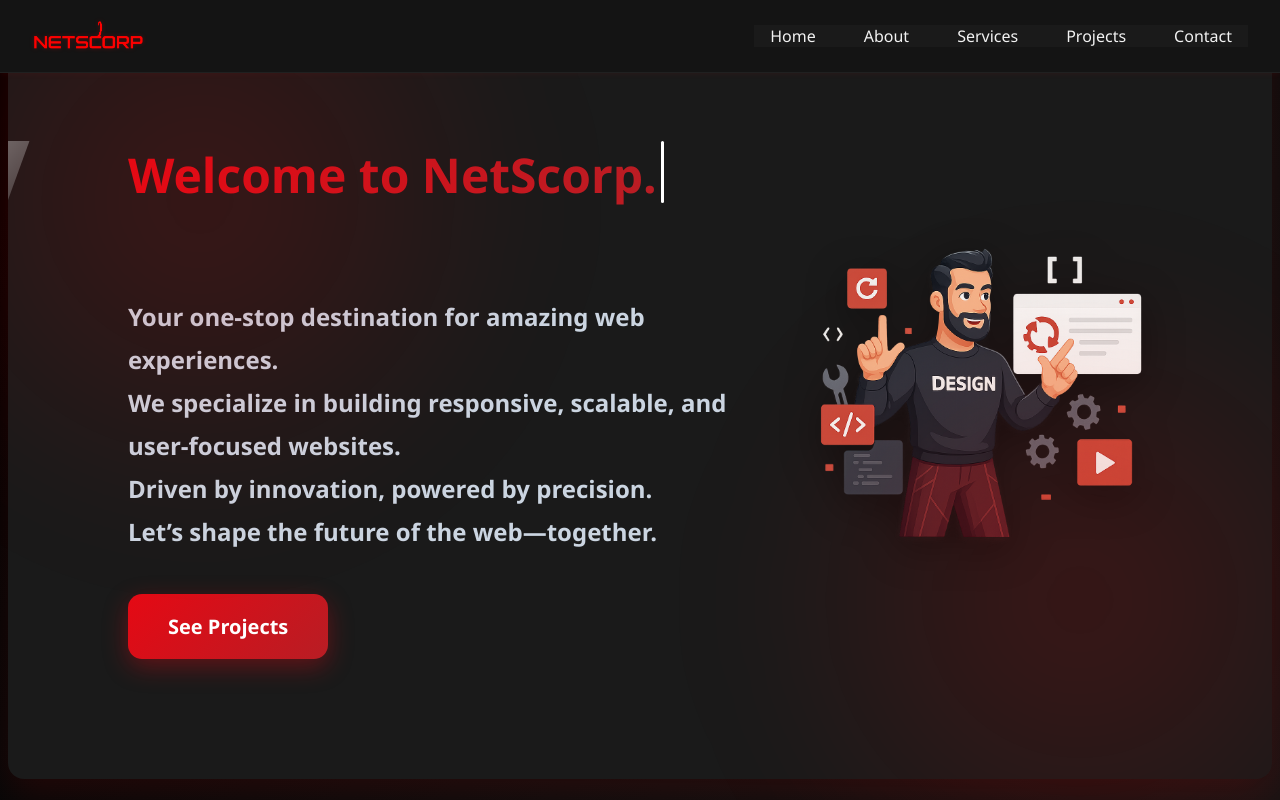
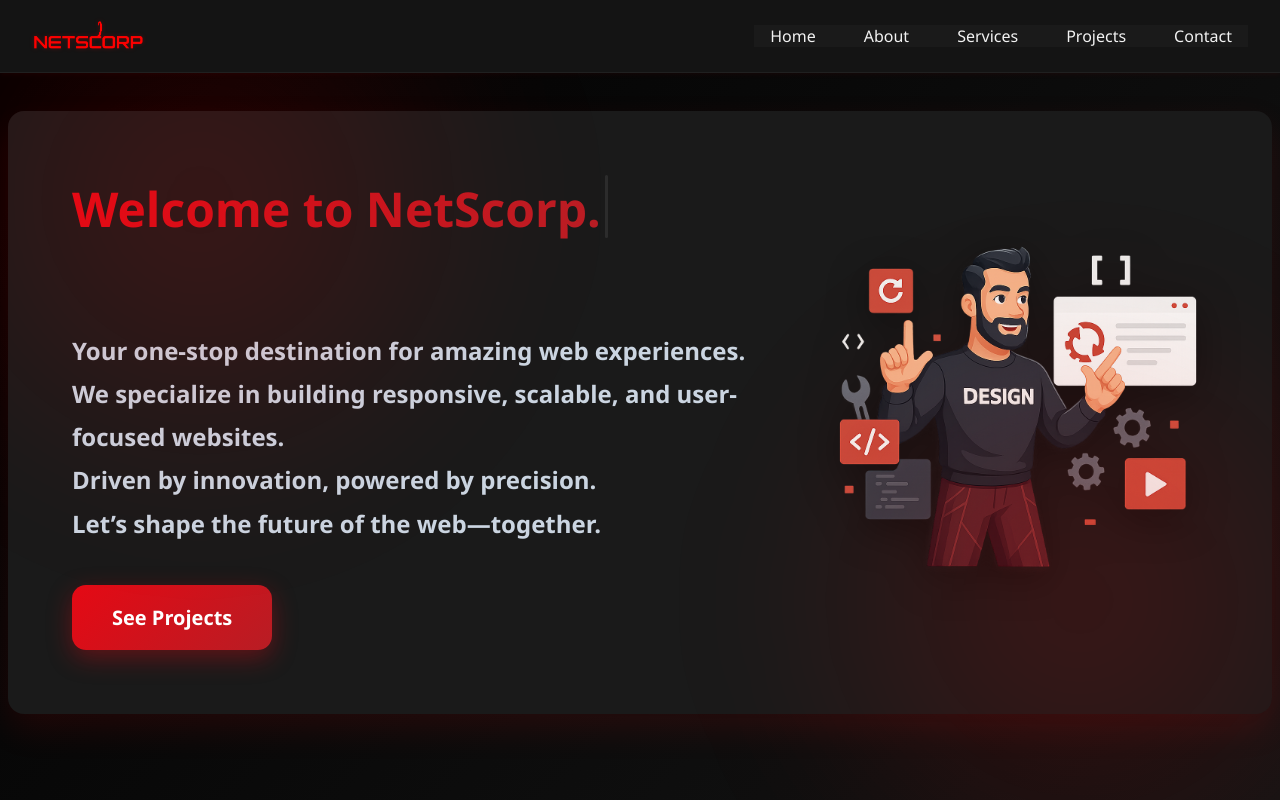
Before and after one commit to antojoseph2806/netscorp-red, a React (Create React App) app: page / in a window 1280 px wide. Built offline with nearby package versions, Linux system fonts and the light colour scheme.

Commit message:
desktop view

```diff
--- a/src/sections/Hero/Hero.module.css
+++ b/src/sections/Hero/Hero.module.css
@@ -6,6 +6,7 @@
   align-items: center;
   position: relative;
   overflow: hidden;
+  padding-top: 1.6rem; /* spacing under fixed navbar */
 }
 
 .hero::before,
@@ -14,7 +15,7 @@
   position: absolute;
   width: 700px;
   height: 700px;
-  background: radial-gradient(circle, rgba(255, 0, 0, 0.15), transparent 70%); /* Red glow */
+  background: radial-gradient(circle, rgba(255, 0, 0, 0.15), transparent 70%);
   border-radius: 50%;
   z-index: 0;
   animation: float 8s ease-in-out infinite alternate;
@@ -35,7 +36,7 @@
 .container {
   width: calc(100vw - 1rem);
   max-width: 1500px;
-  padding: 7.5rem;
+  padding: clamp(2rem, 5vw, 7.5rem);
   background: #1a1a1a;
   border-radius: 16px;
   box-shadow: 0 15px 35px rgba(255, 0, 0, 0.1);
@@ -47,6 +48,7 @@
   overflow: hidden;
   box-sizing: border-box;
   flex-wrap: wrap;
+  transition: transform 0.3s ease, box-shadow 0.3s ease;
 }
 
 .container:hover {
@@ -62,12 +64,13 @@
   animation: fadeSlideRight 1.5s ease forwards;
   min-width: 280px;
   color: #f3f3f3;
+  word-break: break-word;
 }
 
 .typingHeading {
-  font-size: 3rem;
+  font-size: clamp(2rem, 5vw, 3rem);
   margin-bottom: 1.2rem;
-  background: linear-gradient(90deg, #e50914, #b81d24); /* Netflix red gradient */
+  background: linear-gradient(90deg, #e50914, #b81d24);
   -webkit-background-clip: text;
   -webkit-text-fill-color: transparent;
   font-weight: 900;
@@ -92,22 +95,33 @@
 
 .cursor {
   display: inline-block;
-  background-color: #fff !important;
+  background-color: #ffffff;
   margin-left: 4px;
   width: 3px;
+  height: 1.3em;
   animation: blink 1s infinite;
   border-radius: 2px;
   vertical-align: bottom;
-  height: 1.3em;
-  color: transparent; /* If any color is inherited */
+  mix-blend-mode: normal;
 }
+
+@keyframes blink {
+  0%, 50%, 100% {
+    opacity: 1;
+  }
+  25%, 75% {
+    opacity: 0;
+  }
+}
+
 .subheading {
-  font-size: 1.5rem;
+  font-size: clamp(1.1rem, 2vw, 1.5rem);
   margin-bottom: 2.5rem;
   color: #cbd5e1;
   line-height: 1.8;
   max-width: 700px;
   font-weight: 600;
+  text-align: left;
 }
 
 .cta {
@@ -149,6 +163,25 @@
 .logo:hover {
   transform: scale(1.05);
 }
+
+/* Adaptive support for “Request Desktop Site” on mobile */
+@media screen and (max-height: 600px) and (max-width: 1024px) {
+  .container {
+    flex-direction: column;
+    padding: 2rem 1rem;
+  }
+  .text, .image {
+    align-items: center;
+    text-align: center;
+  }
+  .subheading {
+    text-align: center;
+    margin-left: auto;
+    margin-right: auto;
+  }
+}
+
+/* General Mobile Support */
 @media (max-width: 768px) {
   .typingHeading {
     font-size: 2.2rem;
@@ -156,23 +189,21 @@
 
   .subheading {
     font-size: 1.2rem;
+    text-align: center;
   }
 
   .cta {
     font-size: 1rem;
     padding: 1rem 2rem;
   }
-}
-@media (max-width: 768px) {
+
   .container {
-    padding: 2rem 1rem 3rem; /* Top padding reduced */
-    margin-top: 3rem; /* Add breathing room below the navbar */
+    padding: 2rem 1rem 3rem;
+    margin-top: 3rem;
+    flex-direction: column;
+    align-items: center;
+    text-align: center;
   }
-@media (max-width: 768px) {
-  .hero {
-    padding-top: 1.6rem; /* Equal or slightly more than your fixed navbar height */
-  }
-}
 
   .text, .image {
     flex: unset;
@@ -180,10 +211,4 @@
     text-align: center;
     align-items: center;
   }
-
-  .subheading {
-    text-align: center;
-  }
 }
-
-/* Retain animations and media queries as-is */
```
